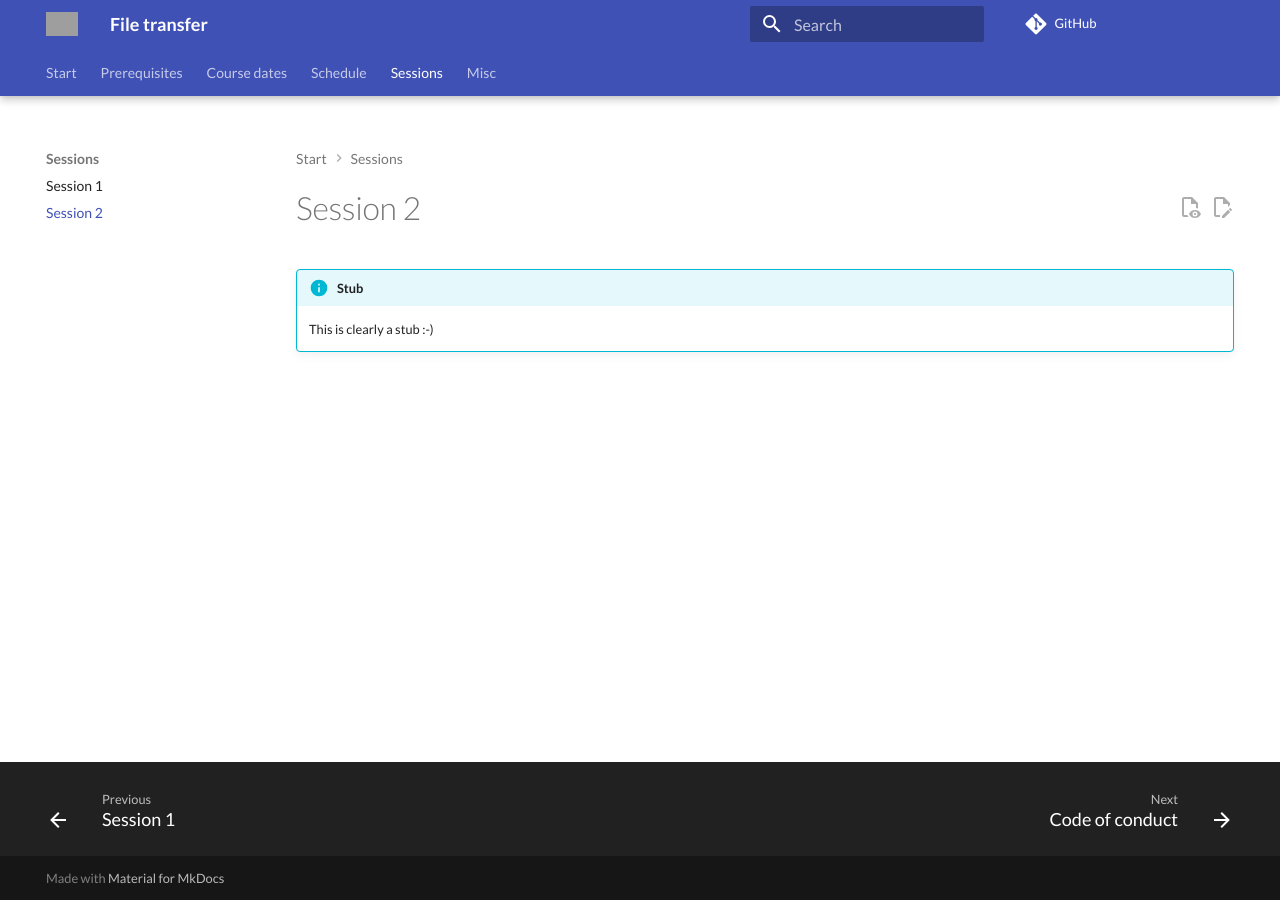
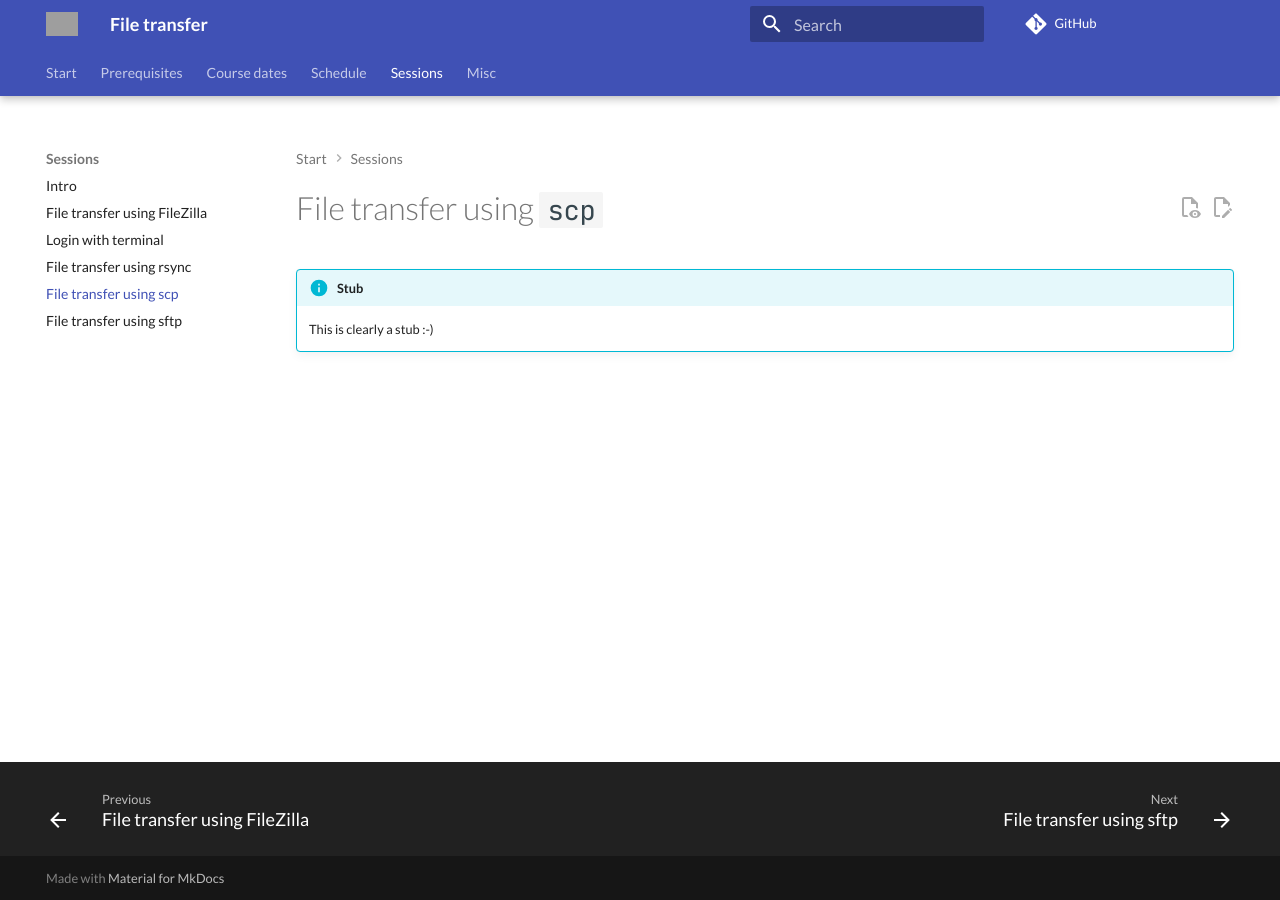
Before and after one commit to UPPMAX/naiss_file_transfer_course, an MkDocs documentation site: the page built from docs/sessions/scp.md, in a window 1280 px wide. Built offline with MkDocs 1.6.1 and Material for MkDocs 9.7.7, drawn with Linux system fonts in a browser that asks for light colours; comment, search, counter and statistics services are not loaded; grey boxes are pictures that could not be loaded.

Commit message:
Add stub for sessions

```diff
--- /dev/null
+++ b/docs/sessions/filezilla.md
@@ -0,0 +1,5 @@
+# File transfer using FileZilla
+
+!!! info "Stub"
+
+    This is clearly a stub :-)
--- a/docs/sessions/1.md
+++ b/docs/sessions/intro.md
@@ -1,4 +1,4 @@
-# Session 1
+# Introduction
 
 !!! info "Stub"
 
--- a/docs/sessions/2.md
+++ b/docs/sessions/scp.md
@@ -1,4 +1,4 @@
-# Session 2
+# File transfer using `scp`
 
 !!! info "Stub"
 
--- /dev/null
+++ b/docs/sessions/sftp.md
@@ -0,0 +1,5 @@
+# File transfer using SFTP
+
+!!! info "Stub"
+
+    This is clearly a stub :-)
--- a/mkdocs.yml
+++ b/mkdocs.yml
@@ -7,8 +7,12 @@ nav:
   - Course dates: course_dates.md
   - Schedule: schedule.md
   - Sessions:
-    - Session 1: sessions/1.md
-    - Session 2: sessions/2.md
+    - Intro: sessions/intro.md
+    - File transfer using FileZilla: sessions/filezilla.md
+    - Login with terminal: login_terminal.md
+    - File transfer using rsync: sessions/rsync.md
+    - File transfer using scp: sessions/scp.md
+    - File transfer using sftp: sessions/sftp.md
   - Misc:
     - Code of conduct: CODE_OF_CONDUCT.md
     - Contributing: CONTRIBUTING.md
```
Also changed, not shown: docs/schedule.md (+4 -4 lines), docs/sessions/login_terminal.md (added, +5 -0 lines).
